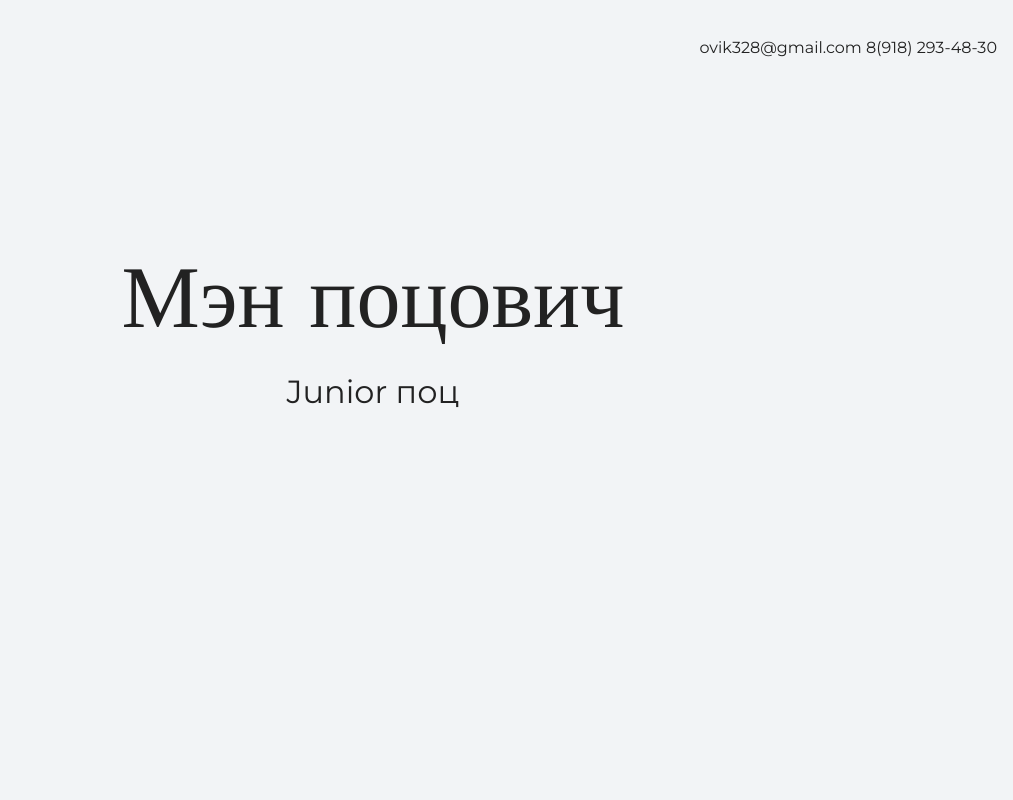
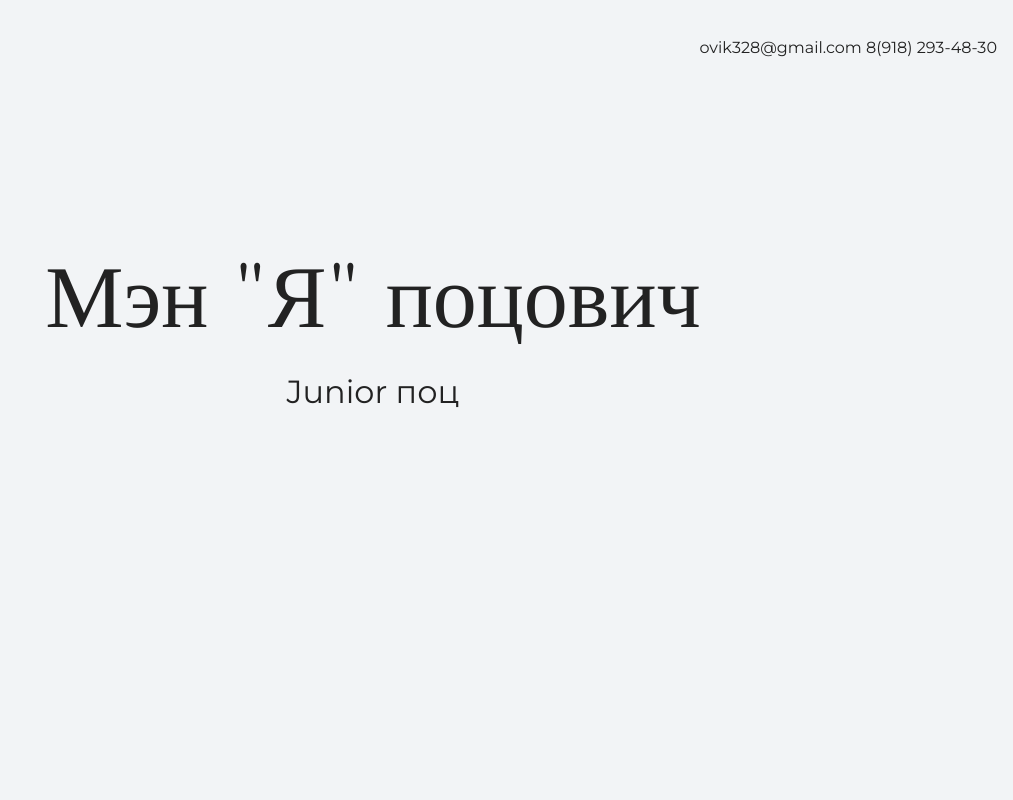
Before and after one commit to Ovanes1002/my-site, a plain HTML site: page index.html in a window 1280 px wide. Shown: the top 800 px of the page, without its empty margins (267-1280 px from the left). Drawn offline with nearby package versions, Linux system fonts and the light colour scheme.

Commit message:
меняет текст на главной странице

```diff
--- a/index.html
+++ b/index.html
@@ -16,7 +16,7 @@
 
     <section class="hero-image">
     	<div class="container">
-      <h1 class="heading">Мэн поцович</h1>
+      <h1 class="heading">Мэн "Я" поцович</h1>
       <p>Junior поц</p>
   </div>
     </section>
```
